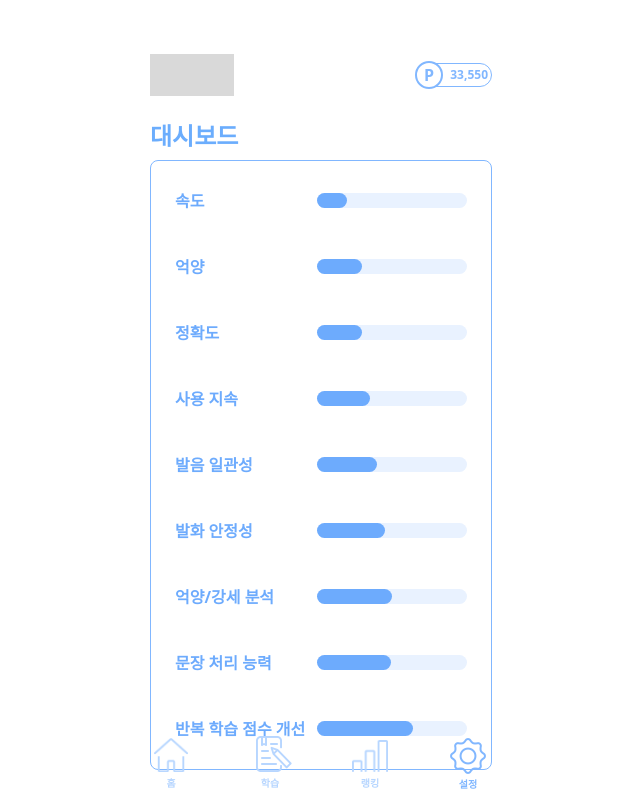
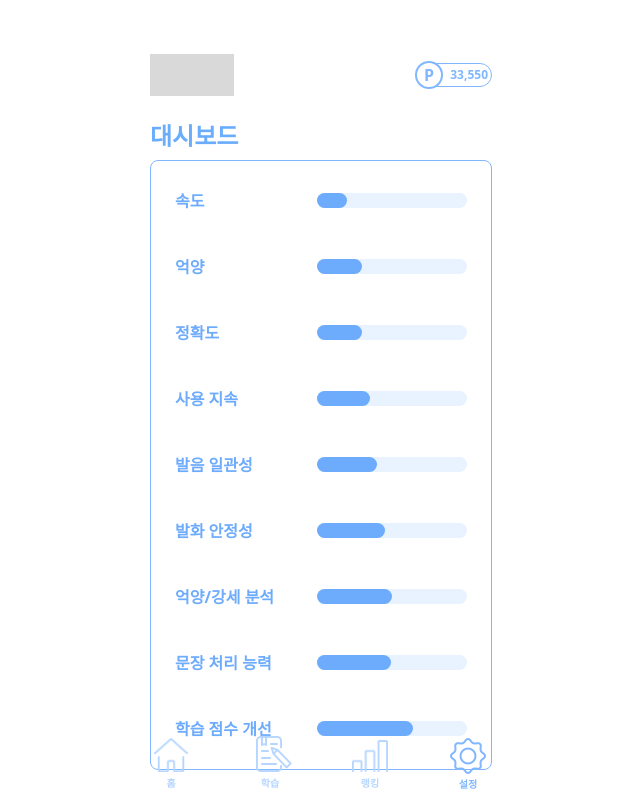
Before and after one commit to 9ITHON/2-giveYouEar-SpeekSee-FE, a React (Vite) app: page /dashboard in a window 1280 px wide. Shown: the whole page, without its empty margins (319-959 px from the left). Built offline with nearby package versions, Linux system fonts and the light colour scheme; no server answers.

Commit message:
[fix] 대시보드 글자 줄바꿈되는 오류 수정

```diff
--- a/src/pages/Dashboard/Dashboard.tsx
+++ b/src/pages/Dashboard/Dashboard.tsx
@@ -22,7 +22,7 @@ const Dashboard = () => {
     { name: '발화 안정성', value: 45 },
     { name: '억양/강세 분석', value: 50 },
     { name: '문장 처리 능력', value: 49 },
-    { name: '반복 학습 점수 개선', value: 64 },
+    { name: '학습 점수 개선', value: 64 },
   ];
   return (
     <DashboardStyle>
```
